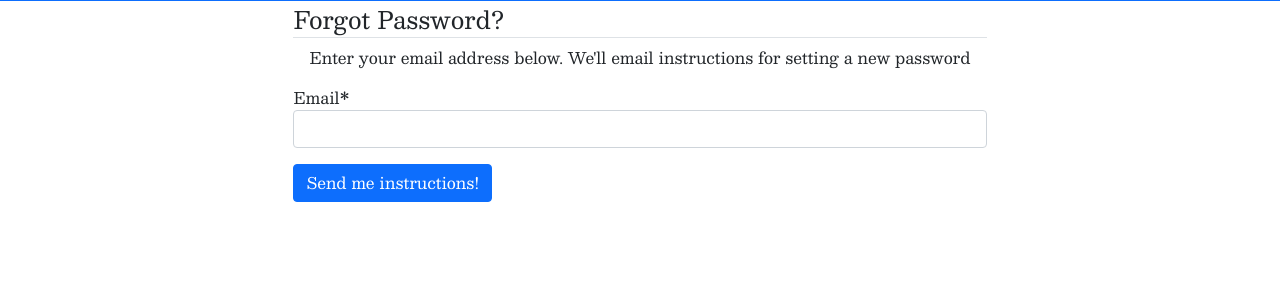
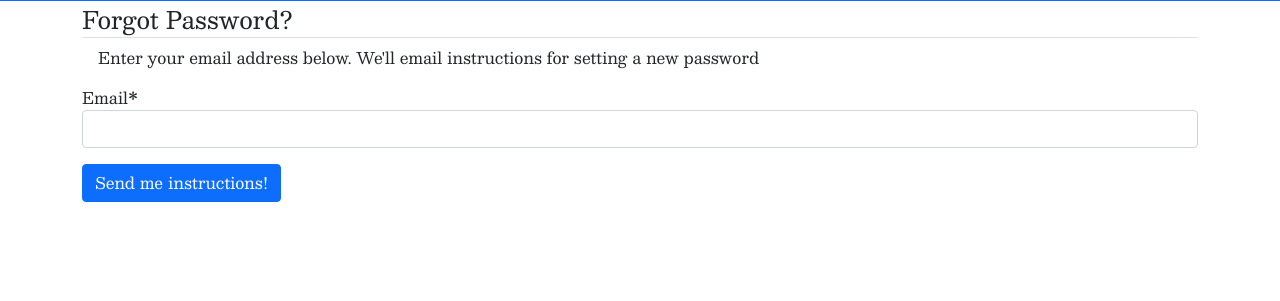
Before and after one commit to Maazcodes/To-Do-List-Web-App, a Django app: page /password-reset/ in a window 1280 px wide. Shown: the part 55-356 px from the top of the page. Run offline with Django 3.2, Linux system fonts and the light colour scheme; some libraries are stand-ins or nearby versions.

Commit message:
Changes saved

```diff
--- a/myproject/templates/registration/password_reset.html
+++ b/myproject/templates/registration/password_reset.html
@@ -3,7 +3,7 @@
 
 {% block content%}
 
-<div class="container d-flex justify-content-center">
+<div class="container ">
     {% load crispy_forms_tags %}
     <form method="POST">
         {% csrf_token %}
--- a/myproject/templates/registration/password_reset_confirm.html
+++ b/myproject/templates/registration/password_reset_confirm.html
@@ -3,7 +3,7 @@
 
 {% block content%}
 
-<div class="container d-flex justify-content-center">
+<div class="container ">
     {% load crispy_forms_tags %}
     <form method="POST">
         {% csrf_token %}
--- a/myproject/templates/registration/password_reset_done.html
+++ b/myproject/templates/registration/password_reset_done.html
@@ -3,7 +3,7 @@
 
 {% block content%}
 
-<div class="container d-flex justify-content-center">
+<div class="container ">
     <h2>Check your inbox</h2>
     <div class="alert alert-info mt-3 pt-3" role="alert">
         An email has been sent your registered email address. You should receive the email shortly.
```
Also changed, not shown: myproject/myapp/views.py (+3 -15 lines).
